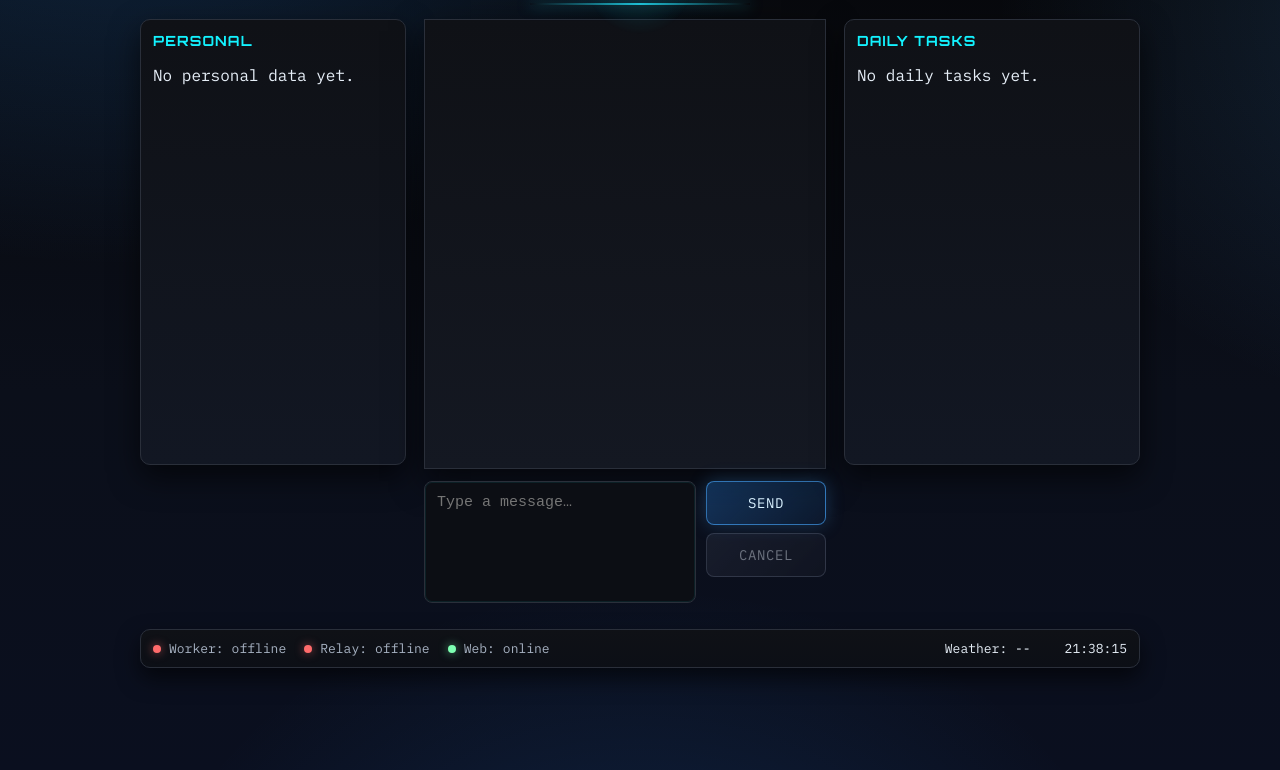
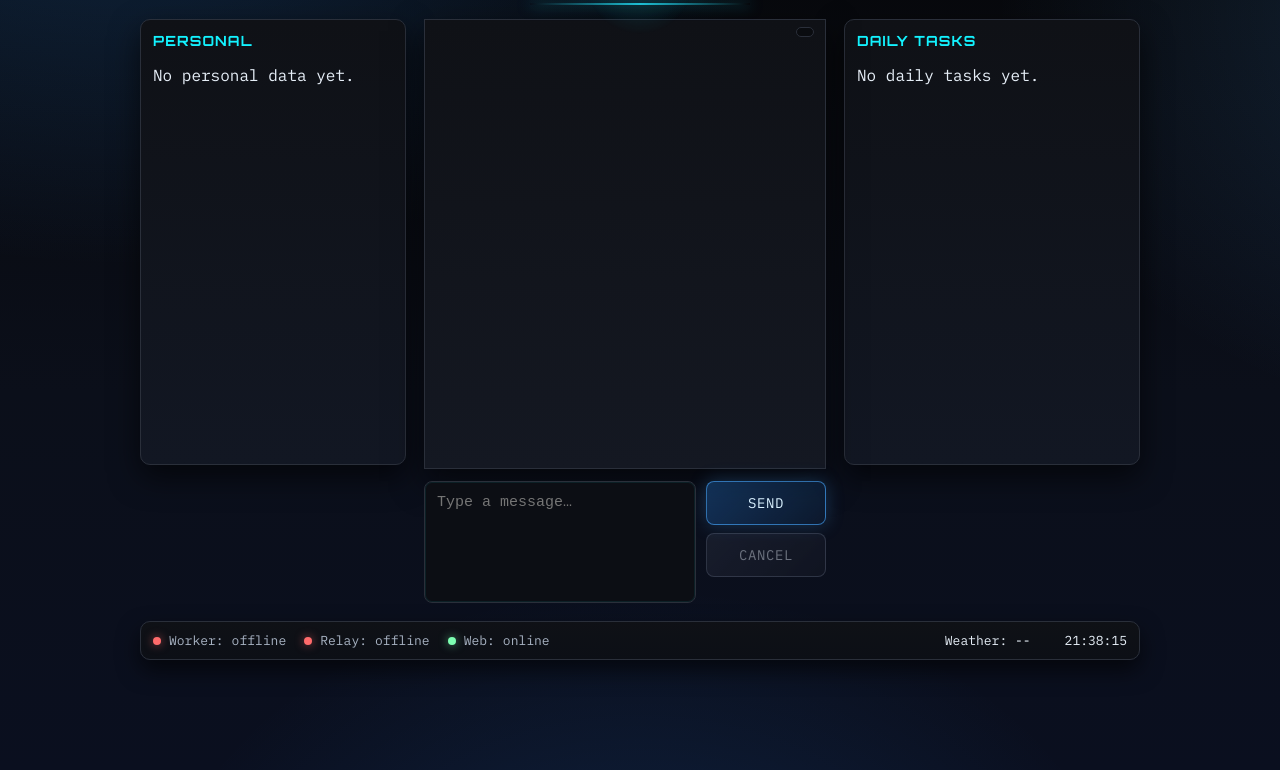
Before and after one commit to LexonS1/WayneAIWrapper, a website: page apps/web-client/index.html in a window 1280 px wide. Shown: the part 70-840 px from the top of the page. Drawn offline with Linux system fonts and the light colour scheme; no server answers.

Commit message:
moved status text from under text box

```diff
--- a/apps/web-client/style.css
+++ b/apps/web-client/style.css
@@ -151,6 +151,7 @@ h1::after {
 #chat-panel {
   flex: 1;
   min-width: 0;
+  position: relative;
 }
 
 #chat {
@@ -353,8 +354,18 @@ h1::after {
 }
 
 #status {
-  margin-top: 8px;
+  position: absolute;
+  top: 8px;
+  right: 12px;
+  margin-top: 0;
+  font-size: 12px;
   color: var(--muted);
+  background: rgba(10, 11, 15, 0.82);
+  border: 1px solid var(--line);
+  padding: 4px 8px;
+  border-radius: 6px;
+  pointer-events: none;
+  z-index: 20;
 }
 
 #status-bar {
```
